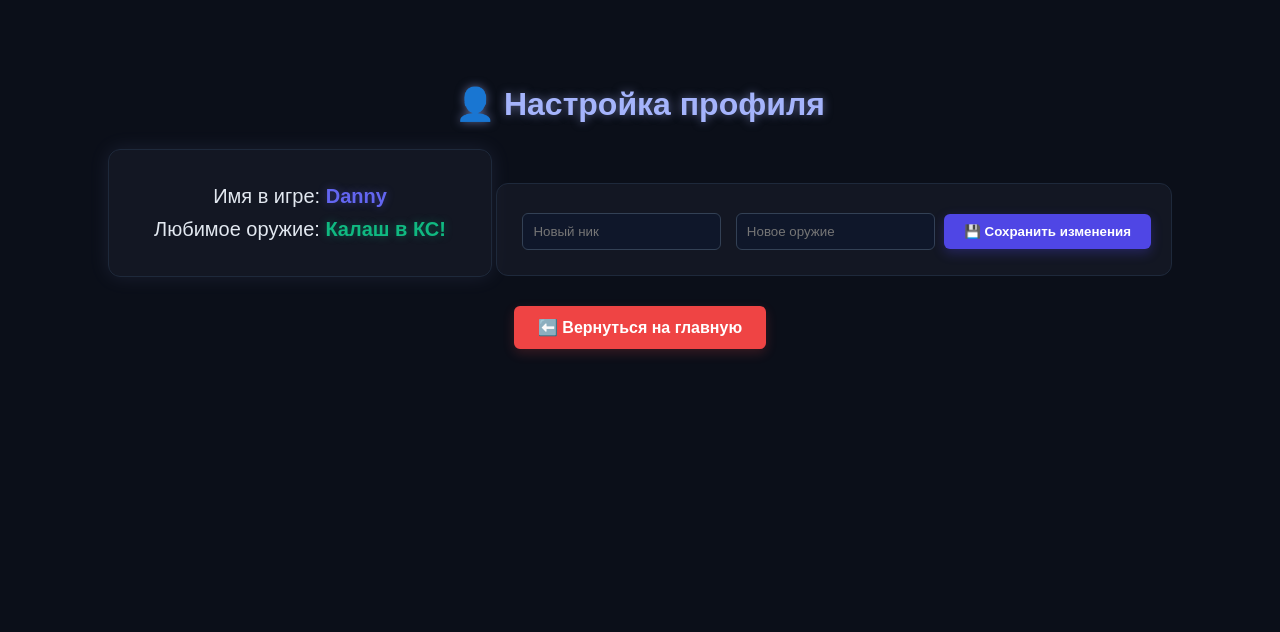
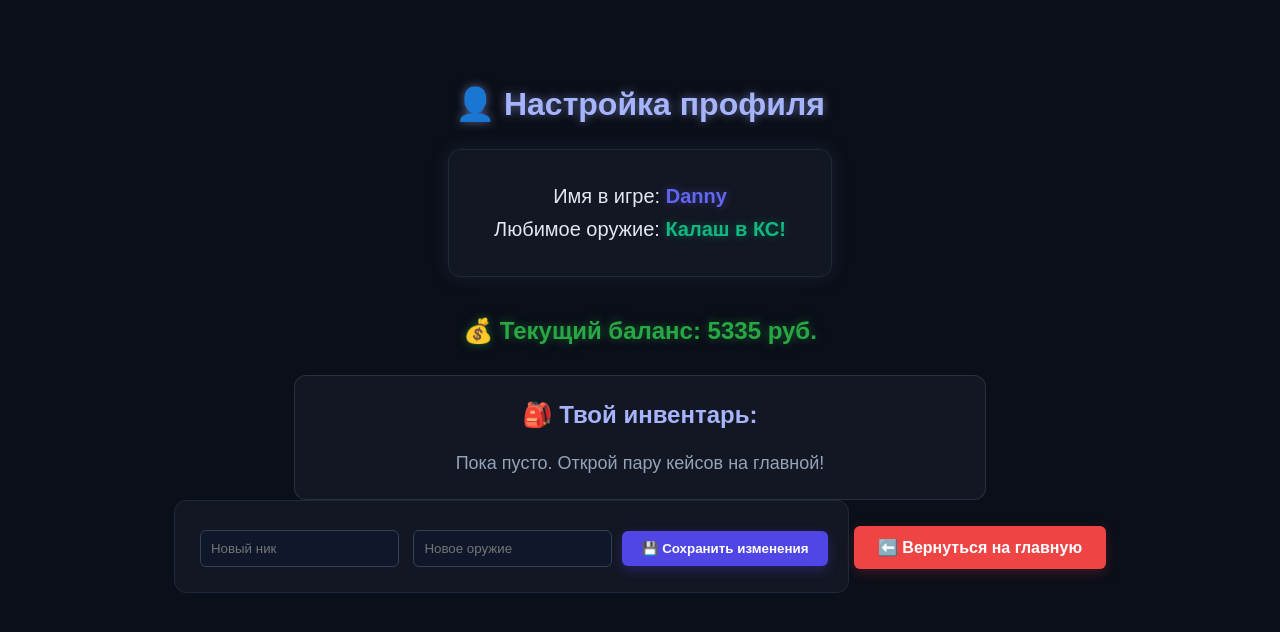
Before and after one commit to d0833336-commits/dannycs, a Flask app: page /profile in a window 1280 px wide. Shown: the top 632 px of the page. Run offline with Flask 3, Linux system fonts and the light colour scheme.

Commit message:
Add files via upload

```diff
--- a/main.py
+++ b/main.py
@@ -234,7 +234,7 @@
     if request.method == 'POST':
         user_name = request.form.get('nickname')
         user_weapon = request.form.get('weapon')
-    return render_template('profile.html', name=user_name, weapon=user_weapon)
+    return render_template('profile.html', name=user_name, weapon=user_weapon,balance = user_balance, inventory=user_inventory)
 
 if __name__ == '__main__':
     port = int(os.environ.get('PORT',500))
--- a/templates/profile.html
+++ b/templates/profile.html
@@ -16,6 +16,27 @@
         <p style="font-size: 20px; margin: 10px 0;">Любимое оружие: <strong style="color: #10b981; text-shadow: 0 0 8px rgba(16,185,129,0.4);">{{ weapon }}</strong></p>
     </div>
 
+<!-- Блок баланса -->
+        <p style="font-size: 24px; color: #28a745; margin: 15px 0; font-weight: bold; text-shadow: 0 0 10px rgba(40,167,69,0.5);">
+            💰 Текущий баланс: {{ balance }} руб.
+        </p>
+
+        <!-- Блок инвентаря -->
+        <div style="background-color: rgba(23, 28, 41, 0.7); display: inline-block; padding: 25px 45px; border-radius: 12px; border: 1px solid rgba(255,255,255,0.1); margin-top: 15px; width: 80%; max-width: 600px; text-align: left;">
+            <h3 style="color: #a5b4fc; margin-top: 0; text-align: center; font-size: 24px;">🎒 Твой инвентарь:</h3>
+
+            {% if inventory %}
+                <ul style="list-style-type: none; padding: 0; margin: 0;">
+                    {% for item in inventory %}
+                        <li style="background-color: rgba(255,255,255,0.05); margin: 8px 0; padding: 12px 15px; border-radius: 6px; color: #e2e8f0; font-size: 18px; border-left: 4px solid #4f46e5;">
+                            🔫 {{ item }}
+                        </li>
+                    {% endfor %}
+                </ul>
+            {% else %}
+                <p style="color: #94a3b8; text-align: center; font-size: 18px; margin: 0;">Пока пусто. Открой пару кейсов на главной!</p>
+            {% endif %}
+        </div>
 
 
     <!-- Форма для изменения ника и пушки (тоже тёмная космическая) -->
```
